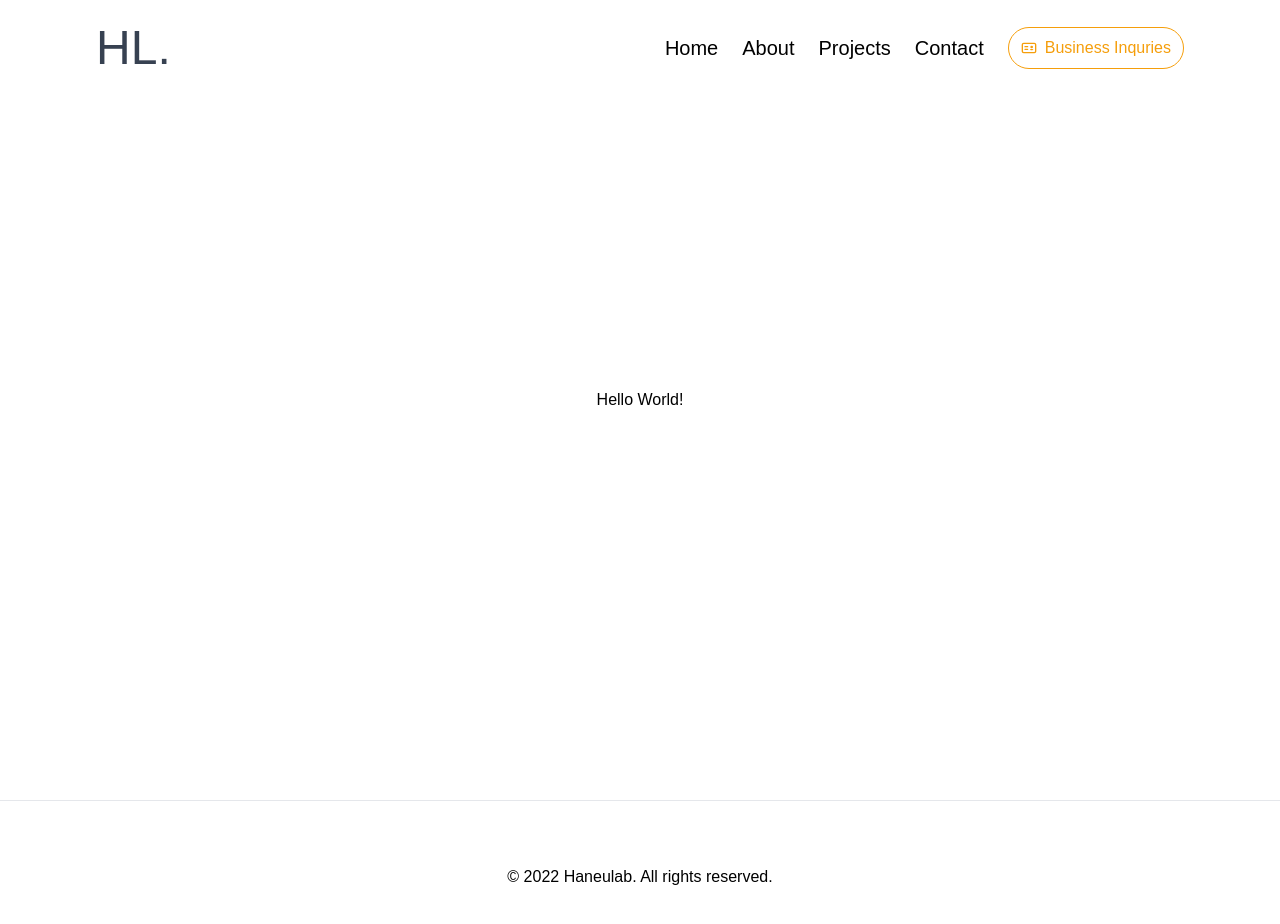
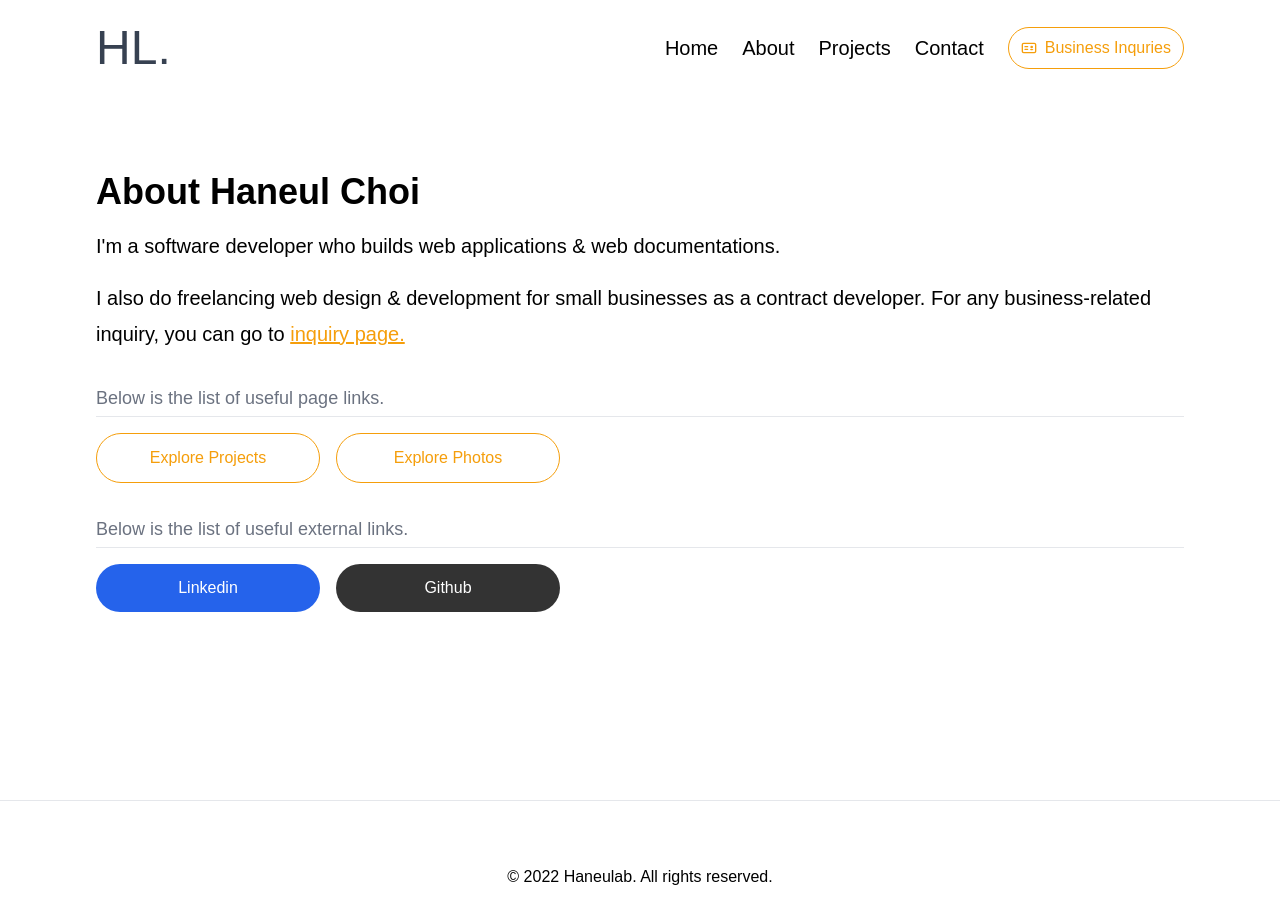
Before and after one commit to haneulab/haneulab.github.io, a Next.js app: page /about in a window 1280 px wide. Shown: the top 924 px of the page. Built offline with nearby package versions, Linux system fonts and the light colour scheme; a web font is replaced by a local one.

Commit message:
updated aboutpage content

```diff
--- a/pages/about.tsx
+++ b/pages/about.tsx
@@ -12,6 +12,7 @@ import type { NextPage } from 'next';
 import Layout from '@/layouts/layout';
 import Transition from '@/reuse/transition.reuse';
 import PageSEO from '@/seo/page.seo';
+import Hero from '@/components/aboutpage/about-hero';
 
 const Aboutpage: NextPage = () => {
   return (
@@ -33,9 +34,11 @@ const Aboutpage: NextPage = () => {
       <Layout.page>
         <Transition
           id="about-page"
-          className="w-full min-h-screen flex flex-col justify-center items-center"
+          className="w-full min-h-screen flex flex-col justify-center"
         >
-          <p>Hello World!</p>
+          <>
+            <Hero />
+          </>
         </Transition>
       </Layout.page>
     </React.Fragment>
--- /dev/null
+++ b/src/components/aboutpage/about-hero.tsx
@@ -0,0 +1,60 @@
+/**
+ * next
+ */
+import Link from 'next/link';
+
+const Hero: React.FC = () => {
+  return (
+    <div className="min-h-screen flex flex-col justify-center items-start">
+      <section className="p-8 py-28 md:px-16 lg:px-24">
+        <h2 className="font-bold text-2xl md:text-3xl lg:text-4xl mb-4">
+          About Haneul Choi
+        </h2>
+        <p className="leading-8 lg:leading-9 text-lg lg:text-xl mb-8 flex flex-col space-y-4">
+          <span>
+            I&apos;m a software developer who builds web applications & web
+            documentations.
+          </span>
+          <span>
+            I also do freelancing web design & development for small businesses
+            as a contract developer. For any business-related inquiry, you can
+            go to{' '}
+            <Link href="/inquiry">
+              <a className="text-amber-500 underline">inquiry page.</a>
+            </Link>
+          </span>
+        </p>
+        <p className="font-light text-lg border-b pb-1 text-gray-500">
+          Below is the list of useful page links.
+        </p>
+        <ul className="py-4 flex flex-col space-y-4 md:flex-row md:space-y-0 md:space-x-4 mb-4">
+          <Link href="/projects">
+            <a className="w-full md:w-56 text-center px-8 py-3 rounded-full bg-transparent text-amber-500 border border-amber-500 font-medium transition-all md:hover hover:bg-amber-500 hover:text-white">
+              Explore Projects
+            </a>
+          </Link>
+          <Link href="/photos">
+            <a className="w-full md:w-56 text-center px-8 py-3 rounded-full bg-transparent text-amber-500 border border-amber-500 font-medium transition-all md:hover hover:bg-amber-500 hover:text-white">
+              Explore Photos
+            </a>
+          </Link>
+        </ul>
+        <p className="font-light text-lg border-b pb-1 text-gray-500">
+          Below is the list of useful external links.
+        </p>
+        <ul className="py-4 flex flex-col space-y-4 md:flex-row md:space-y-0 md:space-x-4">
+          <a className="w-full md:w-56 text-center px-8 py-3 rounded-full bg-blue-600 text-white font-medium transition-all hover hover:opacity-70">
+            Linkedin
+          </a>
+          <a
+            href="https://github.com/haneulab"
+            className="w-full md:w-56 text-center px-8 py-3 rounded-full bg-black/80 text-white font-medium transition-all hover hover:opacity-70"
+          >
+            Github
+          </a>
+        </ul>
+      </section>
+    </div>
+  );
+};
+export default Hero;
--- a/src/components/indexpage/index-flowImage.tsx
+++ b/src/components/indexpage/index-flowImage.tsx
@@ -8,10 +8,10 @@ import TransitionLink from '@/reuse/link.reuse';
 import { motion, Variants } from 'framer-motion';
 const imgVariants: Variants = {
   offscreen: {
-    rotate: 0,
+    rotate: 5,
   },
   onscreen: {
-    rotate: 5,
+    rotate: 0,
     transition: {
       type: 'spring',
       bounce: 0.4,
@@ -23,7 +23,7 @@ const imgVariants: Variants = {
 const FlowImage: React.FC = () => {
   return (
     <motion.div className="relative shadow-inner w-full overflow-x-scroll h-[42vh] flex flex-col justify-center ">
-      <section className="min-w-full h-full px-8 md:px-16 lg:px-24 max-w-max flex items-center justify-start space-x-12 overflow-y-hidden">
+      <section className="min-w-full h-full px-8 py-12 md:px-16 lg:px-24 max-w-max flex items-center justify-start space-x-12 overflow-y-hidden">
         {[1, 2, 3, 1, 2, 3, 1, 2, 3, 1, 2, 3].map((eachNumber, numberIndex) => (
           <motion.img
             initial="offscreen"
@@ -37,7 +37,7 @@ const FlowImage: React.FC = () => {
         ))}
       </section>
 
-      <div className="absolute top-1/2 left-1/2 transition-all transform -translate-x-1/2 -translate-y-1/2 w-max h-max">
+      <div className="absolute top-12 left-0 transform -translate-y-1/2 w-max h-max">
         <TransitionLink href="/photos" textContent="View More Photos" />
       </div>
     </motion.div>
--- a/src/components/indexpage/index-hero.tsx
+++ b/src/components/indexpage/index-hero.tsx
@@ -1,7 +1,11 @@
 /**
  * components
  */
-import TransitionLink from '@/reuse/link.reuse';
+import Link from 'next/link';
+/**
+ * icons
+ */
+import { AiOutlineFundProjectionScreen } from 'react-icons/ai';
 
 const Hero: React.FC = () => {
   return (
@@ -22,7 +26,12 @@ const Hero: React.FC = () => {
           Freelancer & Project Developer
         </p>
         <div className="mt-8">
-          <TransitionLink href="/projects" textContent="View All My Projects" />
+          <Link href="/projects">
+            <a className="w-max px-8 pb-4 border-b-2 text-lg font-medium lg:text-xl border-amber-500 text-amber-500 transition-all hover hover:border-amber-300 hover:text-amber-400 flex items-center space-x-4">
+              <span>View My Projects</span>
+              <AiOutlineFundProjectionScreen className="text-2xl" />
+            </a>
+          </Link>
         </div>
       </section>
     </div>
--- a/src/reuse/link.reuse.tsx
+++ b/src/reuse/link.reuse.tsx
@@ -20,7 +20,7 @@ const TransitionLink: React.FC<TransitionLinkProps> = ({
 }) => {
   return (
     <Link href={href}>
-      <motion.a className="cursor-pointer transition-all px-8 py-4 bg-black/80 backdrop-blur-sm hover hover:bg-black/40 hover:text-white lg:shadow-xl hover:shadow-md text-white text-xl">
+      <motion.a className="cursor-pointer transition-all px-8 py-4 bg-black/40 backdrop-blur-sm hover hover:bg-black/80 hover:text-white lg:shadow-xl hover:shadow-md text-white text-base lg:text-lg">
         {typeof textContent === 'string' && `${textContent}`}
         {typeof textContent !== 'string' && textContent}
       </motion.a>
```
